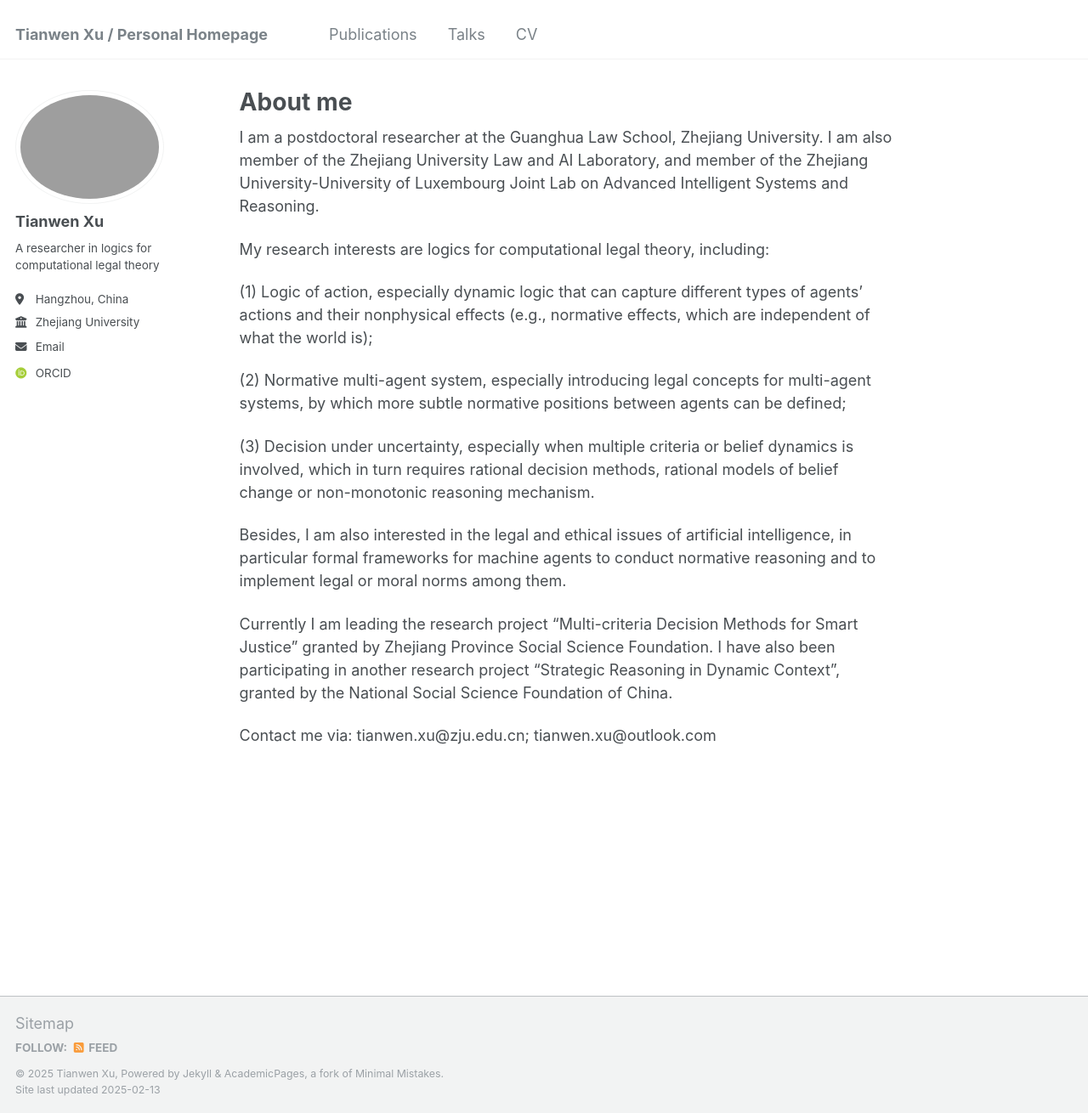
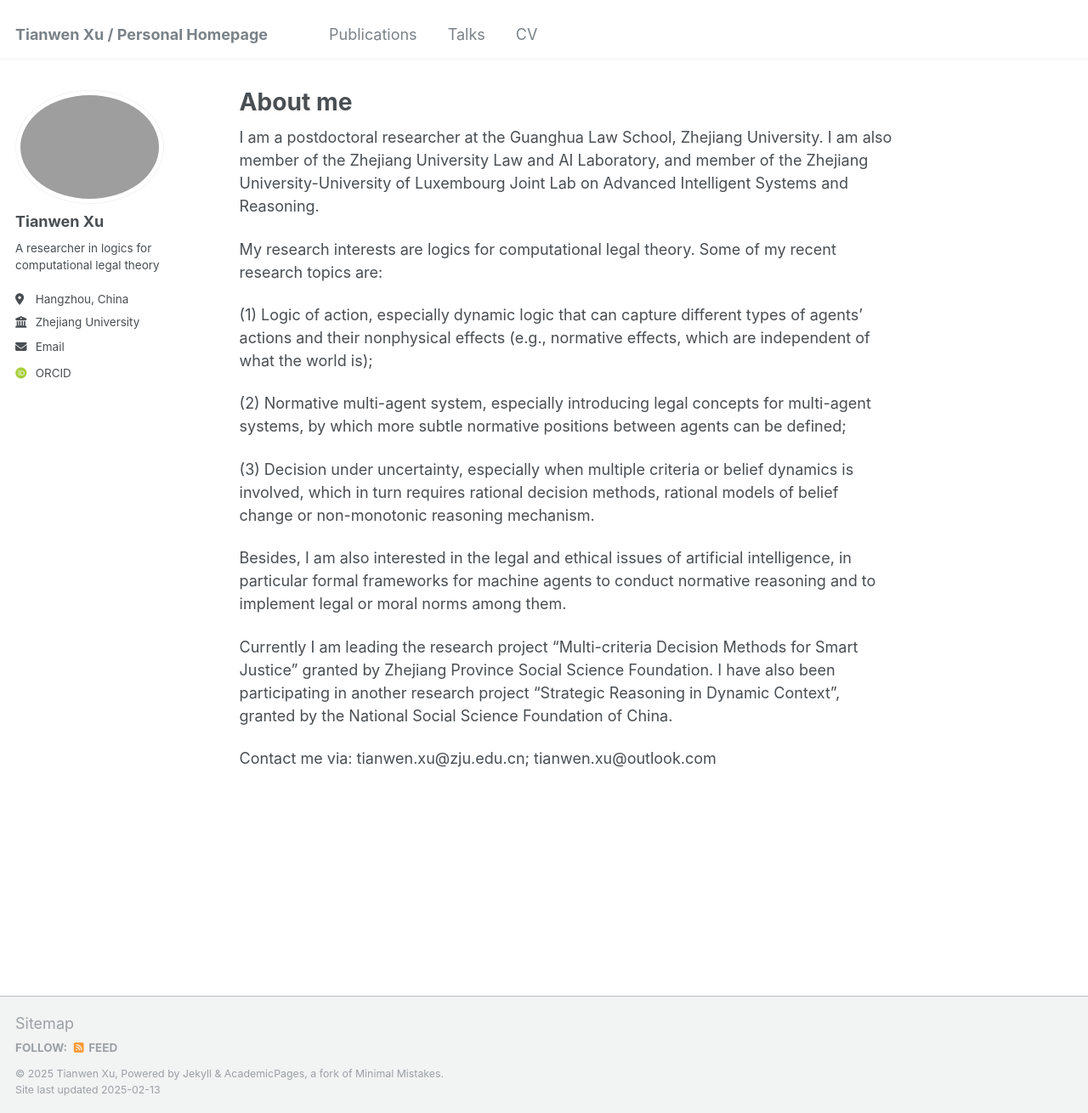
Before and after one commit to tianwenxu-lawlogic/tianwenxu-lawlogic.github.io, a Jekyll site: the page built from _pages/about.md, in a window 1280 px wide and 1310 px high. Shown: the whole window at 85% size. Built offline with Jekyll 4.4.1, drawn with Linux system fonts in a browser that asks for light colours; some web fonts are replaced.

Commit message:
Update about.md

```diff
--- a/_pages/about.md
+++ b/_pages/about.md
@@ -9,7 +9,7 @@ redirect_from:
 
 I am a postdoctoral researcher at the Guanghua Law School, Zhejiang University. I am also member of the Zhejiang University Law and AI Laboratory, and member of the Zhejiang University-University of Luxembourg Joint Lab on Advanced Intelligent Systems and Reasoning.
 
-My research interests are logics for computational legal theory, including:
+My research interests are logics for computational legal theory. Some of my recent research topics are:
 
 (1) Logic of action, especially dynamic logic that can capture different types of agents’ actions and their nonphysical effects (e.g., normative effects, which are independent of what the world is);
 
```
